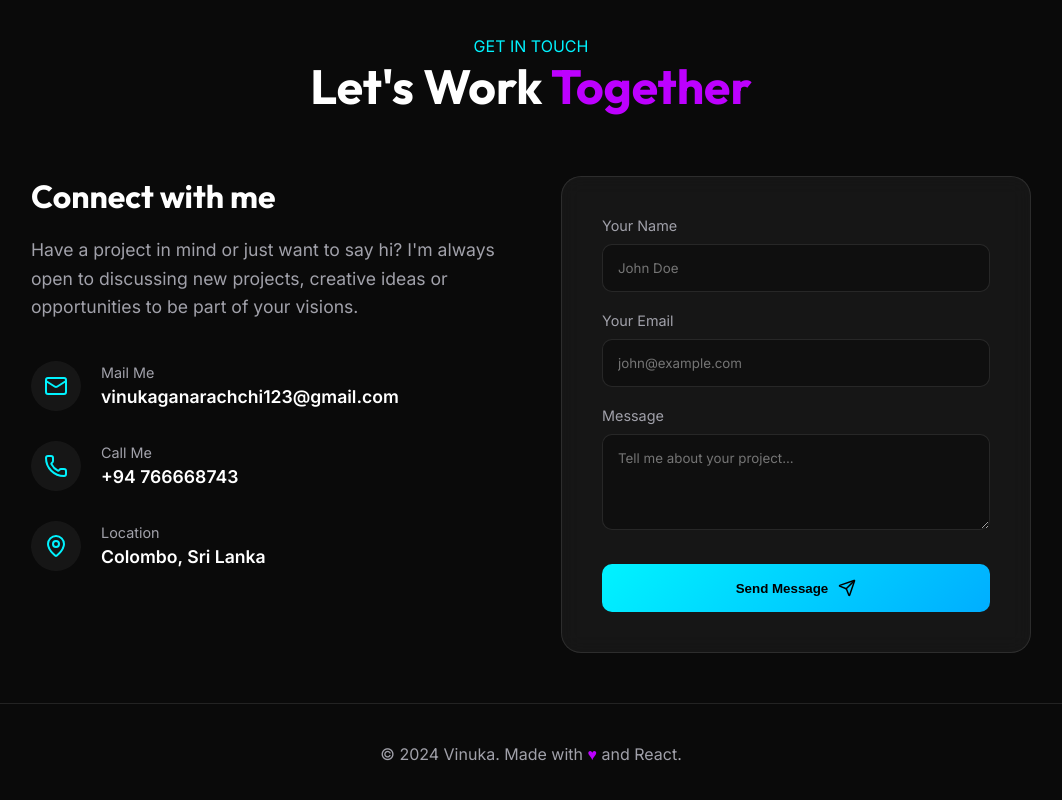
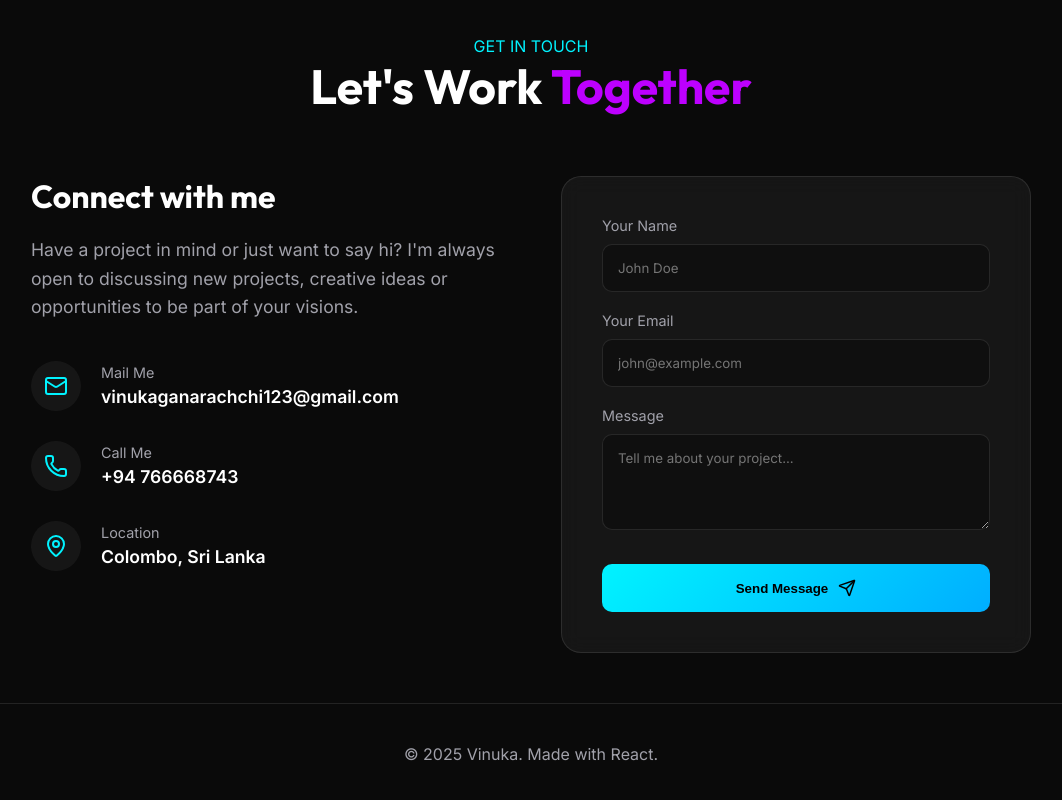
Before and after one commit to vinuka03/portfolio-, a React (Vite) app: page / in a window 1280 px wide. Shown: the part 3771-4571 px from the top of the page, without its empty margins (109-1171 px from the left). Built offline with nearby package versions, Linux system fonts and the light colour scheme.

Commit message:
footer section was edited

```diff
--- a/src/components/Contact.jsx
+++ b/src/components/Contact.jsx
@@ -161,7 +161,7 @@ const Contact = () => {
             </div>
 
             <footer className="footer">
-                <p>&copy; 2024 Vinuka. Made with <span style={{ color: 'var(--accent-purple)' }}>♥</span> and React.</p>
+                <p>&copy; 2025 Vinuka. Made with  React.</p>
             </footer>
         </section>
     );
```
